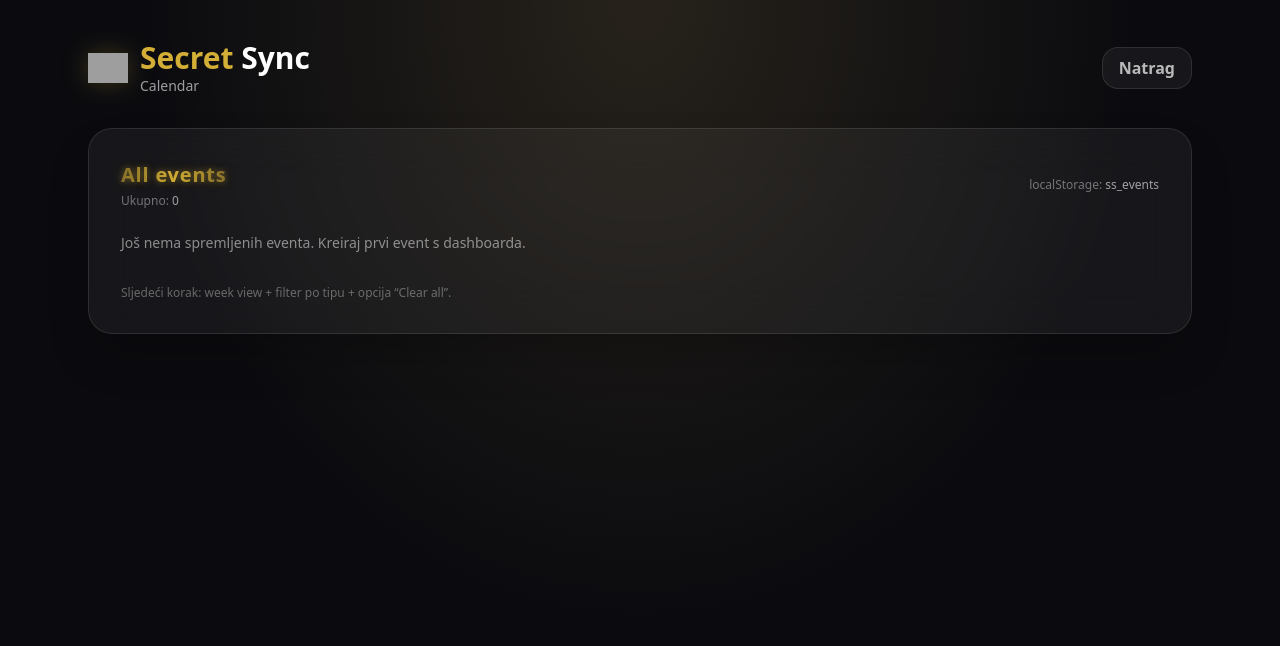
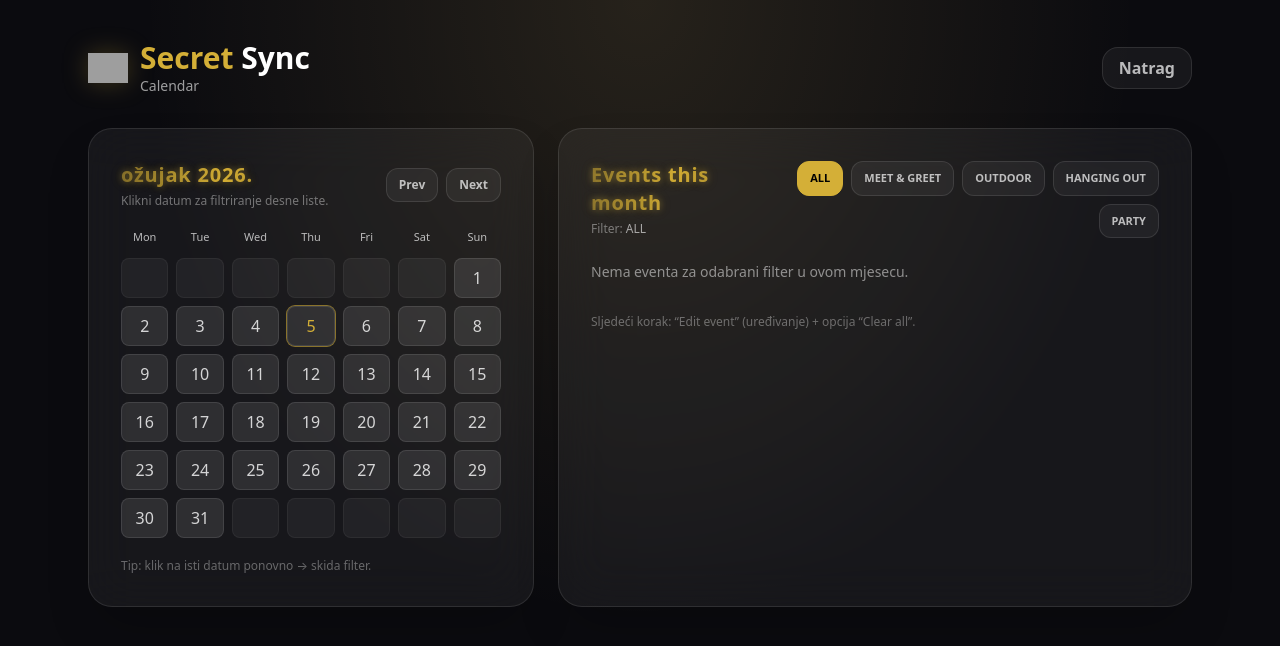
Before and after one commit to 26vzkjh5mg-stack/secret-sync, a React (Vite) app: page /calendar in a window 1280 px wide. Shown: the top 646 px of the page. Built offline with nearby package versions, Linux system fonts and the light colour scheme; grey boxes are pictures that could not be loaded.

Commit message:
feature: calendar day click filter

```diff
--- a/src/pages/CalendarPage.jsx
+++ b/src/pages/CalendarPage.jsx
@@ -2,6 +2,21 @@ import React, { useMemo, useState } from "react";
 import { useNavigate } from "react-router-dom";
 
 const KEY_EVENTS = "ss_events";
+
+const TYPE_LABEL = {
+  "meet-greet": "MEET & GREET",
+  outdoor: "OUTDOOR",
+  "hanging-out": "HANGING OUT",
+  party: "PARTY",
+};
+
+const FILTERS = [
+  { key: "all", label: "ALL" },
+  { key: "meet-greet", label: "MEET & GREET" },
+  { key: "outdoor", label: "OUTDOOR" },
+  { key: "hanging-out", label: "HANGING OUT" },
+  { key: "party", label: "PARTY" },
+];
 
 function loadEventsSafe() {
   try {
@@ -34,10 +49,26 @@ function formatISOToDDMMYYYY(iso) {
   return `${d}.${m}.${y}`;
 }
 
+function isoFromDate(d) {
+  const yyyy = d.getFullYear();
+  const mm = String(d.getMonth() + 1).padStart(2, "0");
+  const dd = String(d.getDate()).padStart(2, "0");
+  return `${yyyy}-${mm}-${dd}`;
+}
+
+// Monday-first index: Mon=0..Sun=6
+function mondayIndex(jsDay) {
+  // JS: Sun=0..Sat=6 -> Mon=0..Sun=6
+  return (jsDay + 6) % 7;
+}
+
+function monthLabel(d) {
+  return d.toLocaleDateString("hr-HR", { month: "long", year: "numeric" });
+}
+
 export default function CalendarPage() {
   const navigate = useNavigate();
 
-  // inicijalno učitaj + sortiraj
   const [events, setEvents] = useState(() => {
     const arr = loadEventsSafe();
     return [...arr]
@@ -45,10 +76,61 @@ export default function CalendarPage() {
       .sort((a, b) => a.__ms - b.__ms);
   });
 
-  const countText = useMemo(() => {
-    if (!events.length) return "0";
-    return String(events.length);
-  }, [events.length]);
+  const [filterType, setFilterType] = useState("all");
+
+  // NEW: day filter (klik na datum)
+  const [selectedDayISO, setSelectedDayISO] = useState(null);
+
+  // current month "cursor"
+  const [cursor, setCursor] = useState(() => {
+    const d = new Date();
+    d.setHours(0, 0, 0, 0);
+    d.setDate(1);
+    return d;
+  });
+
+  const todayISO = isoFromDate(new Date());
+
+  const monthInfo = useMemo(() => {
+    const year = cursor.getFullYear();
+    const month = cursor.getMonth(); // 0..11
+    const first = new Date(year, month, 1);
+    const last = new Date(year, month + 1, 0); // last day of month
+    const daysInMonth = last.getDate();
+
+    const startPad = mondayIndex(first.getDay()); // empty cells before 1st
+    const totalCells = Math.ceil((startPad + daysInMonth) / 7) * 7;
+
+    return { year, month, first, last, daysInMonth, startPad, totalCells };
+  }, [cursor]);
+
+  const eventsCountByDay = useMemo(() => {
+    const map = {};
+    for (const e of events) {
+      const key = e?.startDate;
+      if (!key) continue;
+      map[key] = (map[key] || 0) + 1;
+    }
+    return map;
+  }, [events]);
+
+  // Right side list: events in current month (+ filter type) (+ optional selected day)
+  const monthlyEvents = useMemo(() => {
+    const ym = `${monthInfo.year}-${String(monthInfo.month + 1).padStart(2, "0")}`;
+
+    const filtered = events.filter((e) => {
+      if (!e?.startDate) return false;
+      if (!String(e.startDate).startsWith(ym)) return false;
+
+      if (filterType !== "all" && e.type !== filterType) return false;
+
+      if (selectedDayISO && e.startDate !== selectedDayISO) return false;
+
+      return true;
+    });
+
+    return [...filtered].sort((a, b) => (a.__ms || 0) - (b.__ms || 0));
+  }, [events, monthInfo.year, monthInfo.month, filterType, selectedDayISO]);
 
   function handleDelete(id) {
     const target = events.find((x) => x.id === id);
@@ -57,10 +139,31 @@ export default function CalendarPage() {
     if (!ok) return;
 
     const next = events.filter((e) => e.id !== id);
-    // spremi bez __ms polja
     saveEventsSafe(next.map(({ __ms, ...rest }) => rest));
     setEvents(next);
+
+    // ako je obrisan zadnji event tog dana, makni day filter (da user ne misli da je prazno zbog buga)
+    if (selectedDayISO) {
+      const stillHas = next.some((e) => e?.startDate === selectedDayISO);
+      if (!stillHas) setSelectedDayISO(null);
     }
+  }
+
+  function goPrevMonth() {
+    setCursor((d) => new Date(d.getFullYear(), d.getMonth() - 1, 1));
+    setSelectedDayISO(null);
+  }
+
+  function goNextMonth() {
+    setCursor((d) => new Date(d.getFullYear(), d.getMonth() + 1, 1));
+    setSelectedDayISO(null);
+  }
+
+  const weekHeader = ["Mon", "Tue", "Wed", "Thu", "Fri", "Sat", "Sun"];
+
+  const selectedDayLabel = selectedDayISO
+    ? formatISOToDDMMYYYY(selectedDayISO) || selectedDayISO
+    : null;
 
   return (
     <div className="min-h-screen relative overflow-hidden">
@@ -92,28 +195,152 @@ export default function CalendarPage() {
           </button>
         </div>
 
-        {/* Content */}
-        <div className="mt-8 rounded-3xl border border-white/10 bg-white/5 backdrop-blur-xl shadow-2xl p-6 md:p-8">
-          <div className="flex items-center justify-between gap-4">
+        {/* Layout */}
+        <div className="mt-8 grid grid-cols-1 lg:grid-cols-12 gap-6">
+          {/* LEFT: Month calendar */}
+          <div className="lg:col-span-5 rounded-3xl border border-white/10 bg-white/5 backdrop-blur-xl shadow-2xl p-6 md:p-8">
+            <div className="flex items-center justify-between gap-3">
               <div>
-              <h2 className="text-xl font-semibold ss-gold-text">All events</h2>
+                <div className="text-xl font-semibold ss-gold-text">
+                  {monthLabel(cursor)}
+                </div>
                 <div className="text-xs text-white/40 mt-1">
-                Ukupno: <span className="text-white/60">{countText}</span>
+                  Klikni datum za filtriranje desne liste.
                 </div>
               </div>
 
-            <div className="text-xs text-white/40">
-              localStorage: <span className="text-white/60">{KEY_EVENTS}</span>
+              <div className="flex items-center gap-2">
+                <button
+                  onClick={goPrevMonth}
+                  className="rounded-xl px-3 py-2 text-xs font-semibold bg-white/5 text-white/70 border border-white/10 hover:bg-white/10 transition"
+                >
+                  Prev
+                </button>
+                <button
+                  onClick={goNextMonth}
+                  className="rounded-xl px-3 py-2 text-xs font-semibold bg-white/5 text-white/70 border border-white/10 hover:bg-white/10 transition"
+                >
+                  Next
+                </button>
               </div>
             </div>
 
-          {events.length === 0 ? (
+            {/* Week header */}
+            <div className="mt-5 grid grid-cols-7 gap-2 text-[11px] text-center text-white/70">
+              {weekHeader.map((d) => (
+                <div key={d}>{d}</div>
+              ))}
+            </div>
+
+            {/* Month grid */}
+            <div className="mt-3 grid grid-cols-7 gap-2">
+              {Array.from({ length: monthInfo.totalCells }).map((_, idx) => {
+                const dayNum = idx - monthInfo.startPad + 1;
+                const inMonth = dayNum >= 1 && dayNum <= monthInfo.daysInMonth;
+
+                if (!inMonth) {
+                  return (
+                    <div
+                      key={idx}
+                      className="h-10 rounded-lg bg-white/5 border border-white/5"
+                    />
+                  );
+                }
+
+                const d = new Date(monthInfo.year, monthInfo.month, dayNum);
+                const iso = isoFromDate(d);
+                const isToday = iso === todayISO;
+                const isSelected = iso === selectedDayISO;
+                const count = eventsCountByDay[iso] || 0;
+
+                return (
+                  <button
+                    type="button"
+                    key={iso}
+                    onClick={() => setSelectedDayISO((cur) => (cur === iso ? null : iso))}
+                    className={[
+                      "h-10 rounded-lg bg-white/10 border border-white/10 relative flex items-center justify-center transition",
+                      "hover:border-ss-gold/30",
+                      isToday ? "ring-1 ring-ss-gold/60" : "",
+                      isSelected ? "border-ss-gold/50 ring-1 ring-ss-gold/40" : "",
+                    ].join(" ")}
+                    title={count ? `${count} event(a)` : "Nema eventa"}
+                  >
+                    <span
+                      className={[
+                        isSelected ? "text-ss-gold" : isToday ? "text-ss-gold" : "text-white/80",
+                      ].join(" ")}
+                    >
+                      {dayNum}
+                    </span>
+
+                    {count > 0 && (
+                      <span className="absolute bottom-2 left-1/2 -translate-x-1/2 h-1.5 w-1.5 rounded-full bg-ss-gold" />
+                    )}
+                  </button>
+                );
+              })}
+            </div>
+
+            <div className="mt-5 text-xs text-white/35">
+              Tip: klik na isti datum ponovno → skida filter.
+            </div>
+          </div>
+
+          {/* RIGHT: Monthly list + filter */}
+          <div className="lg:col-span-7 rounded-3xl border border-white/10 bg-white/5 backdrop-blur-xl shadow-2xl p-6 md:p-8">
+            <div className="flex items-start justify-between gap-4">
+              <div>
+                <h2 className="text-xl font-semibold ss-gold-text">
+                  {selectedDayISO ? "Events for day" : "Events this month"}
+                </h2>
+                <div className="text-xs text-white/40 mt-1">
+                  {selectedDayISO ? (
+                    <>
+                      Datum: <span className="text-white/60">{selectedDayLabel}</span>{" "}
+                      <button
+                        onClick={() => setSelectedDayISO(null)}
+                        className="ml-2 text-ss-gold hover:opacity-80"
+                      >
+                        Clear day
+                      </button>
+                    </>
+                  ) : (
+                    <>
+                      Filter:{" "}
+                      <span className="text-white/60">
+                        {FILTERS.find((f) => f.key === filterType)?.label}
+                      </span>
+                    </>
+                  )}
+                </div>
+              </div>
+
+              <div className="flex flex-wrap justify-end gap-2">
+                {FILTERS.map((f) => (
+                  <button
+                    key={f.key}
+                    onClick={() => setFilterType(f.key)}
+                    className={[
+                      "rounded-xl px-3 py-2 text-[11px] font-semibold border transition",
+                      filterType === f.key
+                        ? "bg-[#d4af37] text-black border-[#d4af37]"
+                        : "bg-white/5 text-white/70 border-white/10 hover:bg-white/10",
+                    ].join(" ")}
+                  >
+                    {f.label}
+                  </button>
+                ))}
+              </div>
+            </div>
+
+            {monthlyEvents.length === 0 ? (
               <div className="mt-6 text-white/50 text-sm">
-              Još nema spremljenih eventa. Kreiraj prvi event s dashboarda.
+                Nema eventa za odabrani filter{selectedDayISO ? " na ovaj datum" : " u ovom mjesecu"}.
               </div>
             ) : (
               <div className="mt-6 space-y-3">
-              {events.map((e) => {
+                {monthlyEvents.map((e) => {
                   const date =
                     e.startDateDisplay ||
                     formatISOToDDMMYYYY(e.startDate) ||
@@ -128,9 +355,7 @@ export default function CalendarPage() {
                     >
                       <div className="flex items-start justify-between gap-4">
                         <div>
-                        <div className="font-semibold">
-                          {e.title || "Event"}
-                        </div>
+                          <div className="font-semibold">{e.title || "Event"}</div>
                           <div className="text-xs text-white/60 mt-1">
                             {date} {time}
                             {e.location ? ` • ${e.location}` : ""}
@@ -149,7 +374,7 @@ export default function CalendarPage() {
 
                         <div className="flex flex-col items-end gap-2">
                           <div className="text-xs text-white/40">
-                          {e.type || ""}
+                            {TYPE_LABEL[e.type] || e.type || ""}
                           </div>
 
                           <button
@@ -167,7 +392,8 @@ export default function CalendarPage() {
             )}
 
             <div className="mt-8 text-xs text-white/35">
-            Sljedeći korak: week view + filter po tipu + opcija “Clear all”.
+              Sljedeći korak: “Edit event” (uređivanje) + opcija “Clear all”.
+            </div>
           </div>
         </div>
       </div>
```
Lines whose indentation alone changed are shown as unchanged.
